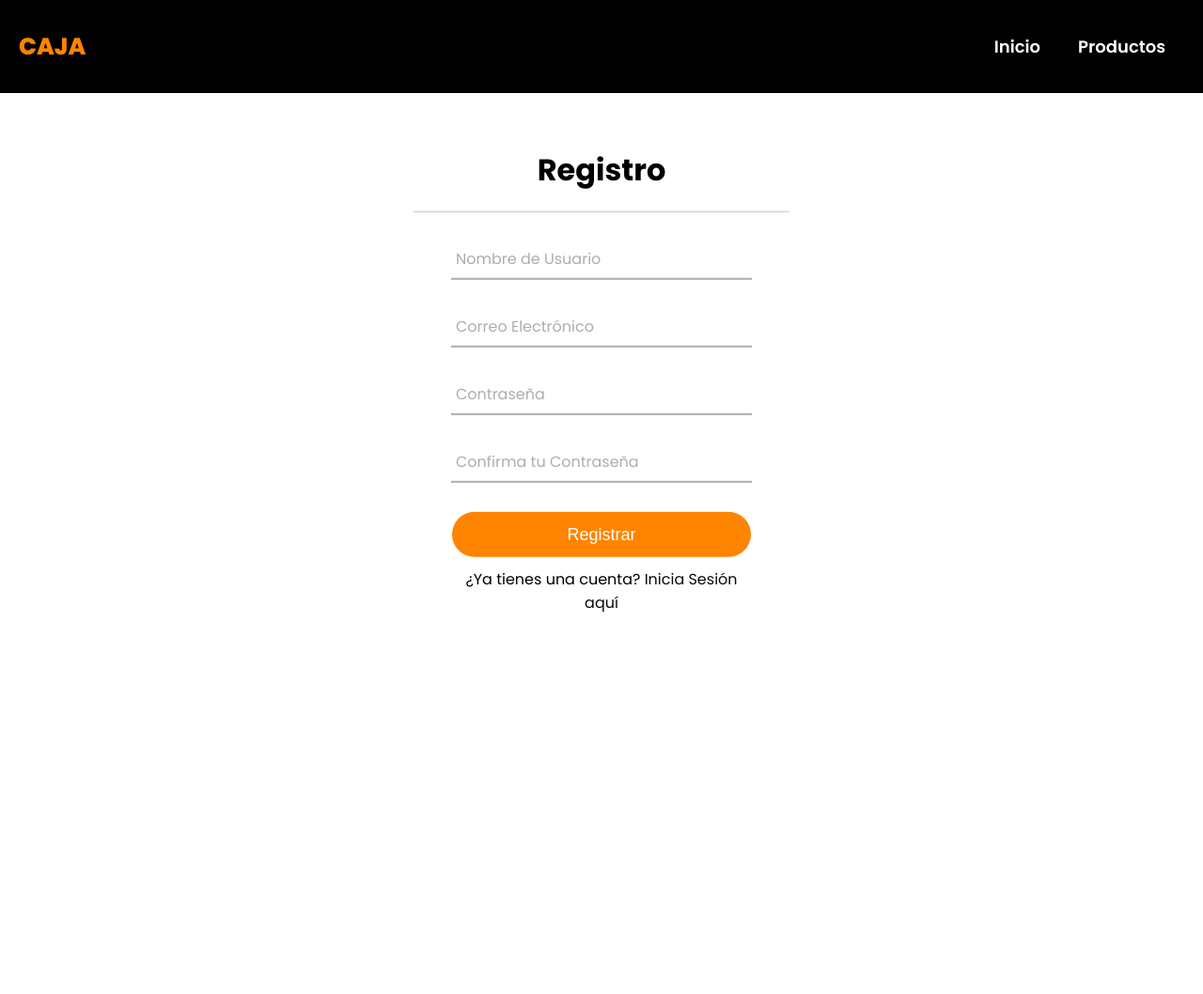
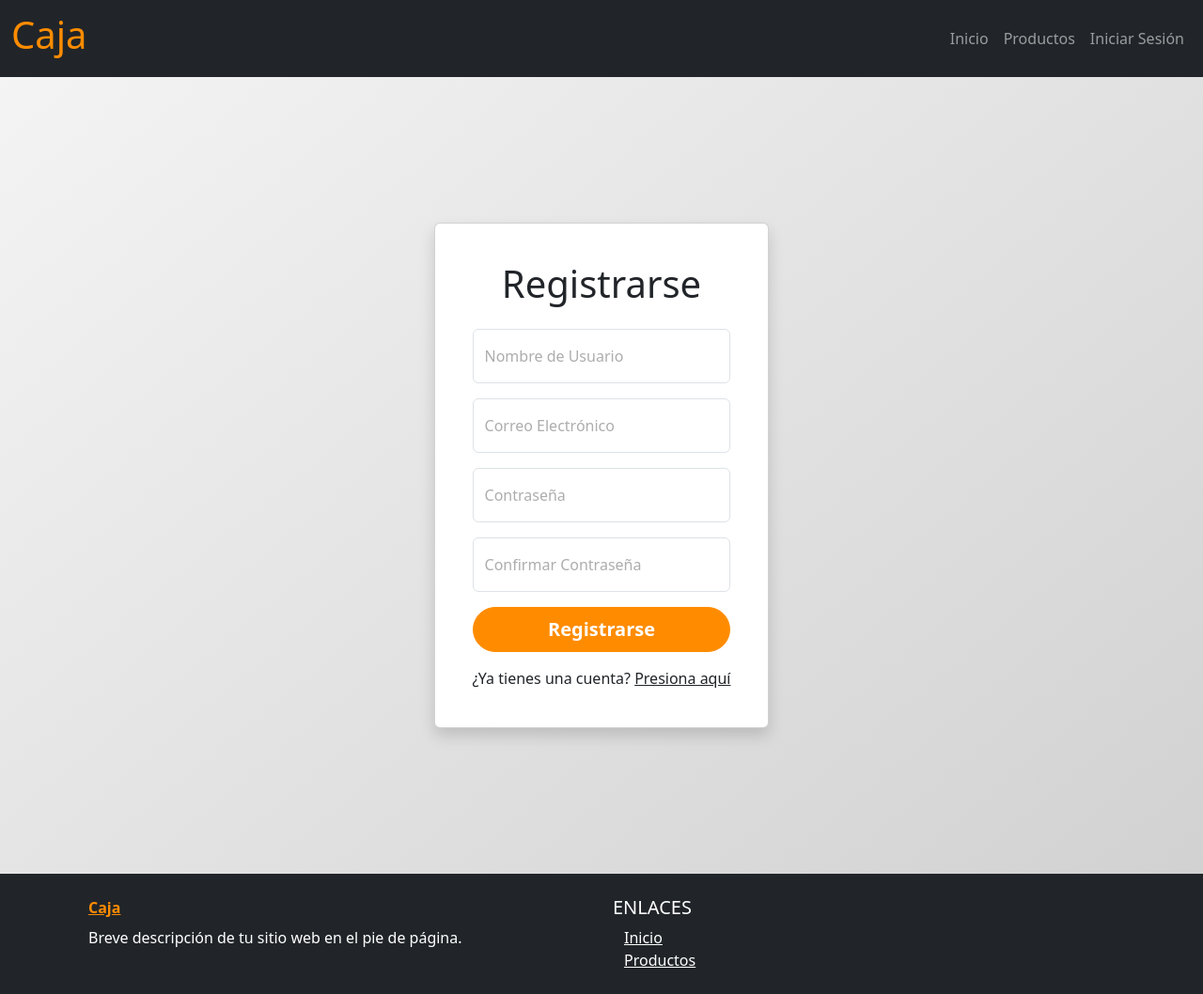
Before and after one commit to caradar17/caja, a Django app: page /register/ in a window 1280 px wide. Shown: the whole page at 94% size. Before the commit the page ends 652 px from the top, so only its background shows below. Run offline with Django 5.2, Linux system fonts and the light colour scheme.

Commit message:
Estilo de register y buscador

```diff
--- a/core/templates/base.html
+++ b/core/templates/base.html
@@ -71,6 +71,6 @@
     </footer>
 
     <script src="https://cdn.jsdelivr.net/npm/bootstrap@5.3.7/dist/js/bootstrap.bundle.min.js" integrity="sha384-ndDqU0Gzau9qJ1lfW4pNLlhNTkCfHzAVBReH9diLvGRem5+R9g2FzA8ZGN954O5Q" crossorigin="anonymous"></script>
-
+    {% block scripts_extra %}{% endblock scripts_extra %}
 </body>
 </html>
--- a/core/templates/paginas/login.html
+++ b/core/templates/paginas/login.html
@@ -33,7 +33,7 @@
                 </form>
 
                 <div class="text-center mt-3">
-                    ¿No te has registrado? <a href="#" class="link-dark">Presiona aquí</a>
+                    ¿No te has registrado? <a href="{% url "register" %}" class="link-dark">Presiona aquí</a>
                 </div>
             </div>
         </div>
--- a/core/templates/paginas/productos.html
+++ b/core/templates/paginas/productos.html
@@ -20,8 +20,9 @@
 
         <div class="row justify-content-center mb-5">
             <div class="col-md-6">
-                <form class="d-flex" role="search">
-                    <input class="form-control me-2" type="search" placeholder="Buscar productos..." aria-label="Search">
+                <form method= "GET" action= "{% url 'productos' %}" class="d-flex" role="search">
+                    <input class="form-control me-2" name= "q" type="search" placeholder="Buscar productos..." aria-label="Search"
+                    value= "{{ query|default_if_none:""}}">
                     <button class="btn btn-warning" type="submit">Buscar</button>
                 </form>
             </div>
--- a/core/templates/paginas/register.html
+++ b/core/templates/paginas/register.html
@@ -1,72 +1,45 @@
-{%load static%}
-<!DOCTYPE html>
-<html lang="es">
-<head>
-    <meta charset="UTF-8">
-    <meta name="viewport" content="width=device-width, initial-scale=1.0">
-    <title>Registro</title>
-    <link rel="stylesheet" type="text/css" href="{% static "css/lstyle.css" %}">
+{% extends "index.html" %}
+{% load static %}
 
-</head>
-<body>
-    <header class="header">
-        <div class="container">
-            <div class="menu">
-                <a href="#" class="logo">caja</a>
-                <input type="checkbox" id="menu">
-                <label for="menu">
-                    <img class="menu-icono" src="imagenes2/icons2/menu.png">
-                </label>
-                <nav class="navbar">
-                    <ul>
-                        <li> <a href="{% url "inicio" %}">Inicio</a> </li>
-                        <li> <a href="{% url "productos" %}">Productos</a> </li>
+{% block head %}
 
-                    </ul>
-                </nav>
-            </div>
+{% endblock head %}
 
-            <div class="formulario">
-                <h1>Registro</h1>
-                <form method="post">
-                    <div class="username">
-                        <input type="text" required>
-                        <label>Nombre de Usuario</label>
+{% block content %}
+
+<div class="d-flex align-items-center justify-content-center vh-100">
+    <div class="card p-4 shadow login-card">
+        <div class="card-body">
+            <h1 class="card-title text-center mb-4">Registrarse</h1>
+            <form method="post" action="{% url 'register' %}">
+                {% csrf_token %}
+                    <div class="form-floating mb-3">
+                        <input type="text" class="form-control" id="id_username" name="username" placeholder="Nombre de Usuario" required>
+                        <label for="id_username">Nombre de Usuario</label>
                     </div>
-                    <div class="username">
-                        <input type="email" required>
-                        <label>Correo Electrónico</label>
+                    <div class="form-floating mb-3">
+                        <input type="text" class="form-control" id="id_email" name="email" placeholder="Nombre de Usuario" required>
+                        <label for="id_email">Correo Electrónico</label>
                     </div>
-                    <div class="username">
-                        <input type="password" required>
-                        <label>Contraseña</label>
+
+                    <div class="form-floating mb-3">
+                        <input type="password" class="form-control" id="id_password" name="password" placeholder="Contraseña" required>
+                        <label for="id_password">Contraseña</label>
                     </div>
-                    <div class="username">
-                        <input type="password" required>
-                        <label>Confirma tu Contraseña</label>
+                    <div class="form-floating mb-3">
+                        <input type="password" class="form-control" id="id_password" name="password" placeholder="Confirmar Contraseña" required>
+                        <label for="id_password">Confirmar Contraseña</label>
                     </div>
-                    <input type="submit" value="Registrar">
-                    <div class="Registrarse">
-                        ¿Ya tienes una cuenta? <a href="{% url "login" %}">Inicia Sesión aquí</a>
+
+                    <div class="d-grid gap-2">
+                        <button type="submit" class="btn btn-custom-orange btn-lg rounded-pill">Registrarse</button>
                     </div>
                 </form>
+
+                <div class="text-center mt-3">
+                    ¿Ya tienes una cuenta? <a href="{% url "login" %}" class="link-dark">Presiona aquí</a>
+                </div>
             </div>
         </div>
-    </header>
-</body>
-<script>
-        document.getElementById('registerForm').addEventListener('submit', function(event) {
-            event.preventDefault();
-            const username = document.getElementById('regUsername').value;
-            const email = document.getElementById('regEmail').value;
-            const password = document.getElementById('regPassword').value;
-
-            // Guardar en Local Storage
-            localStorage.setItem('regUsername', username);
-            localStorage.setItem('regEmail', email);
-            localStorage.setItem('regPassword', password);
-
-            alert('Registro exitoso. Datos guardados en Local Storage.');
-        });
-    </script>
-</html>
+    </div>
+{% endblock content %}
--- a/core/views.py
+++ b/core/views.py
@@ -29,7 +29,7 @@ class IndexView(View):
 class ProductsView(View):
     template_name = 'paginas/productos.html'
 
-    paginate_by= 10
+    paginate_by= 1
 
     def get(self,request, *args, **kwargs):
         query= request.GET.get('q')
@@ -49,6 +49,7 @@ class ProductsView(View):
         paginator = Paginator(products_imagen, self.paginate_by)
         page_number = request.GET.get('page')
         page_obj = paginator.get_page(page_number)
+        print(page_obj)
 
         context= {
             "page_obj": page_obj,
```
Also changed, not shown: core/templates/includes/products_list.html (+17 -0 lines).
